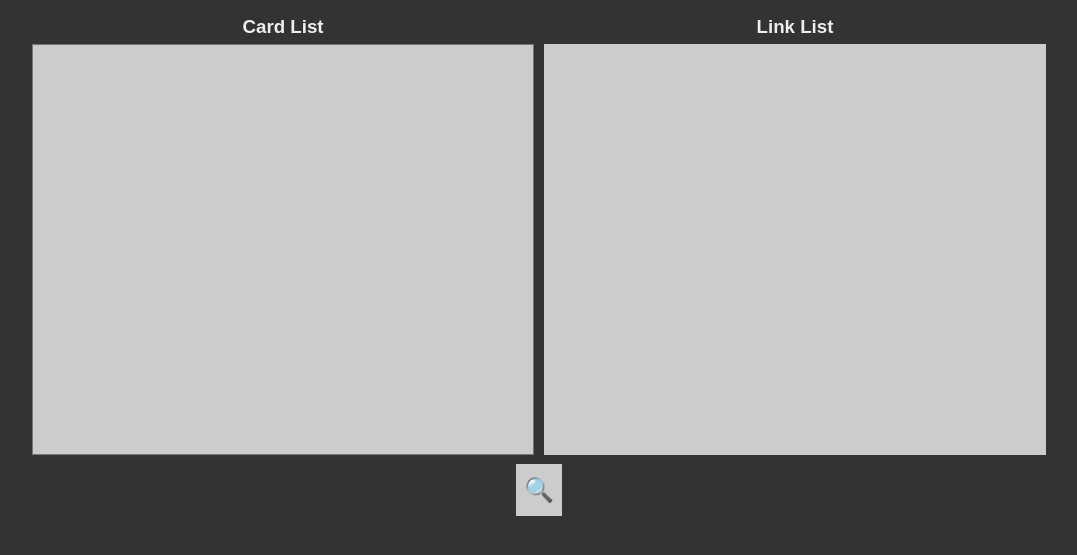
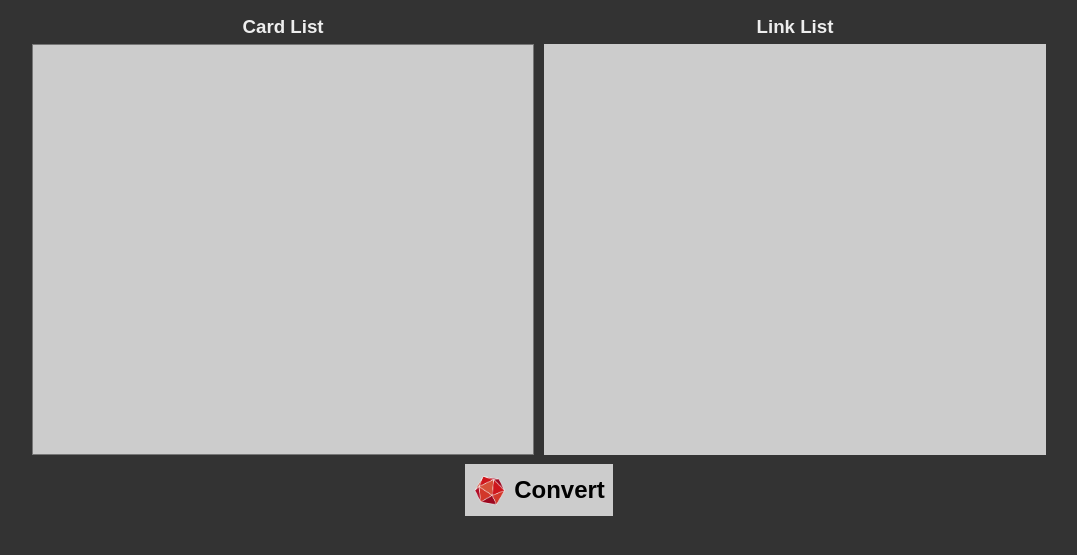
Before and after one commit to Jeseral/ManaGamingBulkLookup, a plain HTML site: page index.html in a window 1280 px wide. Shown: the part 79-634 px from the top of the page, without its empty margins (101-1178 px from the left). Drawn offline with Linux system fonts and the light colour scheme.

Commit message:
Added favicon, altered convert button to use Mana dice, sorted into folders

```diff
--- a/index.html
+++ b/index.html
@@ -6,8 +6,10 @@
     <meta http-equiv="X-UA-Compatible" content="ie=edge">
 
     <title>Mana Gaming Bulk Card Lookup</title>
-    <link rel="stylesheet" href="style.css">
-    <script src="scripts.js"></script>
+
+    <link rel="shortcut icon" href="./images/mana_gaming_dice.png" type="image/png">
+    <link rel="stylesheet" href="./styles/style.css">
+    <script src="./scripts/scripts.js"></script>
 </head>
 <body id="content">
 
@@ -33,7 +35,7 @@
     </div>
 
     <div id="button_bar">
-        <button id="generate_button" onclick="generateClicked()">&#x1F50D;</button>
+        <button id="generate_button" onclick="generateClicked()"><img src="./images/mana_gaming_dice.png" height="32"/> <b>Convert</b></button>
     </div>
 </body>
 </html>
--- a/style.css
+++ b/styles/style.css
@@ -39,8 +39,16 @@ button:active {
     background: #777;
 }
 
+#generate_button > img {
+    margin-right: 0.33em;
+}
+
 #generate_button {
     font-size: 1.5em;
+    text-align: center;
+    display: flex;
+    flex-flow: row nowrap;
+    align-items: center;
 }
 
 
```
Also changed, not shown: images/mana_gaming_dice.png (added), scripts/scripts.js (renamed from scripts.js).
